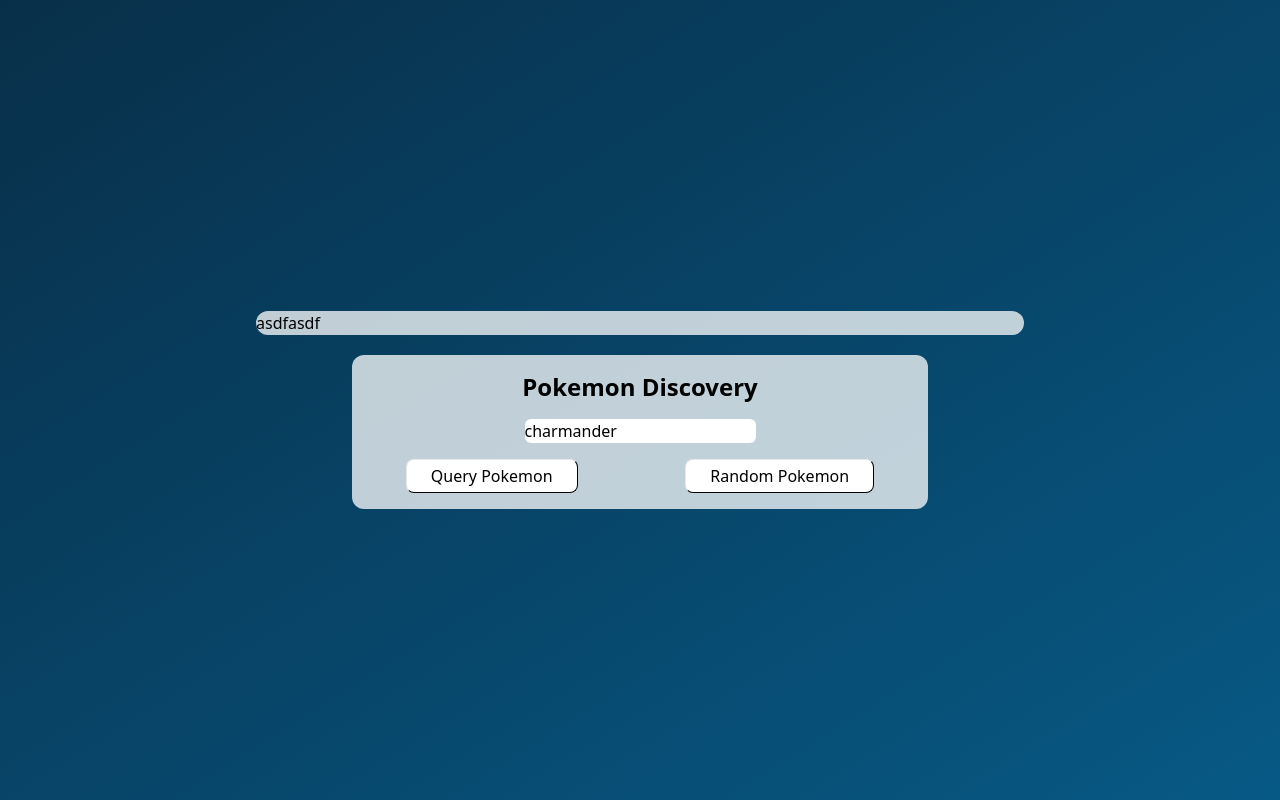
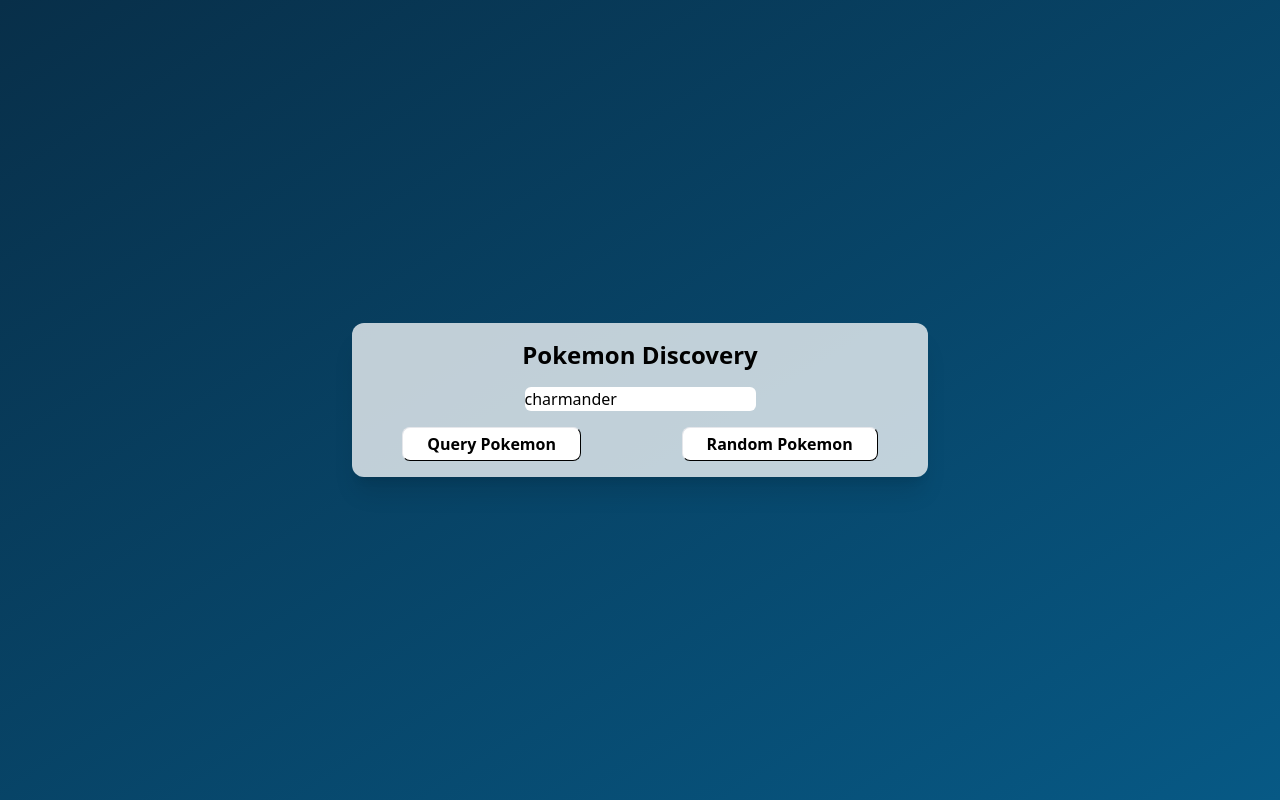
Before and after one commit to Kecreeper/pokemondiscovery, a React (Vite) app: page / in a window 1280 px wide. Built offline with nearby package versions, Linux system fonts and the light colour scheme.

Commit message:
display name and image

```diff
--- a/index.html
+++ b/index.html
@@ -6,7 +6,7 @@
     <meta name="viewport" content="width=device-width, initial-scale=1.0" />
     <title>Vite + React</title>
   </head>
-  <body class="grid place-content-center grid-cols-1 min-h-screen bg-gradient-to-br from-sky-950 to-sky-800 ">
+  <body class="grid place-content-center grid-cols-1 min-h-screen bg-gradient-to-br from-sky-950 to-sky-800 font-sans">
     <div id="root"></div>
     <script type="module" src="/src/main.jsx"></script>
   </body>
--- a/src/App.jsx
+++ b/src/App.jsx
@@ -2,14 +2,19 @@
 import './App.css'
 
 const pokeUrl = "https://pokeapi.co/api/v2/pokemon/";
+const buttonClass = 'font-semibold bg-white py-1 px-6 rounded-lg border border-b-black border-r-black'
 
 function PokemonData({ data }) {
-
+  const name = data.name.charAt(0).toUpperCase() + data.name.slice(1)
+  const imgUrl = data.sprites.front_default
 
   return (
-    <div className='bg-white/75 mx-auto my-5 max-w-3xl rounded-xl grid grid-cols-1'>
-      <div>
-        asdfasdf
+    <div className='mx-auto my-5 max-w-3xl bg-white/75 shadow-xl rounded-xl grid grid-cols-1'>
+      <div className='my-5 font-bold text-3xl text-center'>
+        {name}
+      </div>
+      <div className='grid place-items-center'>
+        <img src={imgUrl} className='size-6/12 object-cover'/>
       </div>
     </div>
   )
@@ -33,25 +38,31 @@
   const [pokemonInput, setPokemonInput] = useState("charmander");
   const [data, setData] = useState(null);
 
-  const handleChange = (event) => {
+  const handleChange = function(event) {
     setPokemonInput(event.target.value);
   }
 
   const queryPokemon = async function () {
-
+    if (!pokemonInput == null) {
+      const json = await getPokemonData(pokemonInput);
+      setData(json);
+    }
   }
 
   return (
     <>
-      <PokemonData />
-      <div className='bg-white/75 mx-auto max-w-xl rounded-xl grid grid-cols-1'>
-        <div className='text-2xl text-center py-4 font-sans font-bold'>
+      {data && <PokemonData data={data} />}
+      <div className='mx-auto max-w-xl bg-white/75 shadow-xl rounded-xl grid grid-cols-1'>
+        <div className='text-2xl text-center py-4 font-bold'>
           Pokemon Discovery
         </div>
         <input value={pokemonInput} onChange={handleChange} className='max-w-xl mx-auto rounded-md' />
         <div className='flex justify-around py-4'>
-          <button className='bg-white py-1 px-6 rounded-lg border border-b-black border-r-black'>Query Pokemon</button>
-          <button className='bg-white py-1 px-6 rounded-lg border border-b-black border-r-black'>Random Pokemon</button>
+          <script>
+            const
+          </script>
+          <button onClick={queryPokemon} className={buttonClass}>Query Pokemon</button>
+          <button className={buttonClass}>Random Pokemon</button>
         </div>
 
       </div>
```
